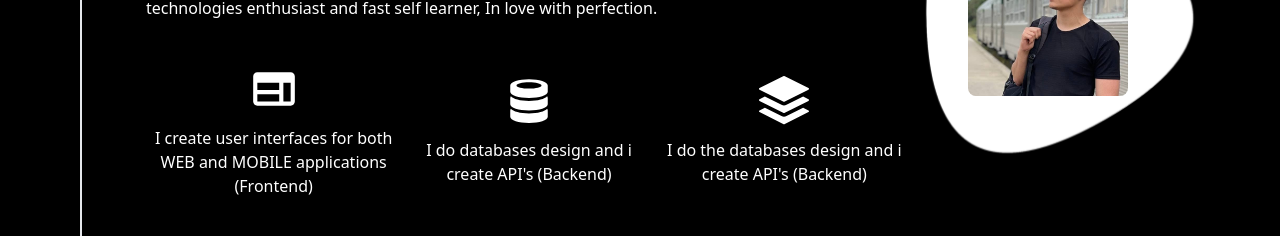
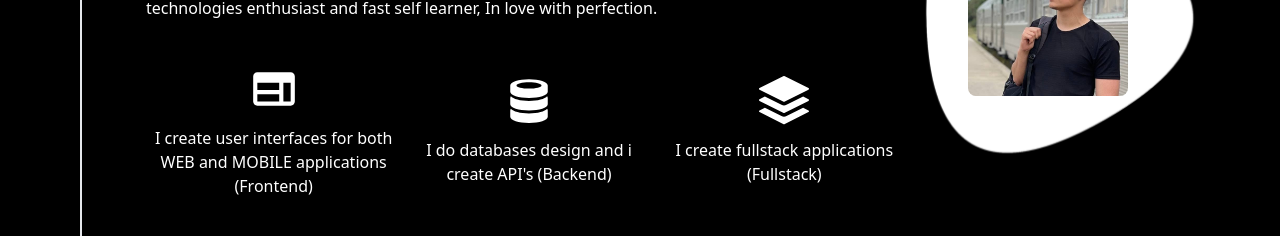
Before and after one commit to NassimFatmi/portfolio, a React (Create React App) app: page / in a window 1280 px wide. Shown: the part 1120-1356 px from the top of the page. Built offline with nearby package versions, Linux system fonts and the light colour scheme.

Commit message:
change about section

```diff
--- a/src/components/About/About.jsx
+++ b/src/components/About/About.jsx
@@ -66,7 +66,7 @@ const About = () => {
 										<article className="flex flex-col items-center mb-5">
 											<BsStack size={50} />
 											<p className="text-center mt-3">
-												I do the databases design and i create API's (Backend)
+												I create fullstack applications (Fullstack)
 											</p>
 										</article>
 									</li>
```
